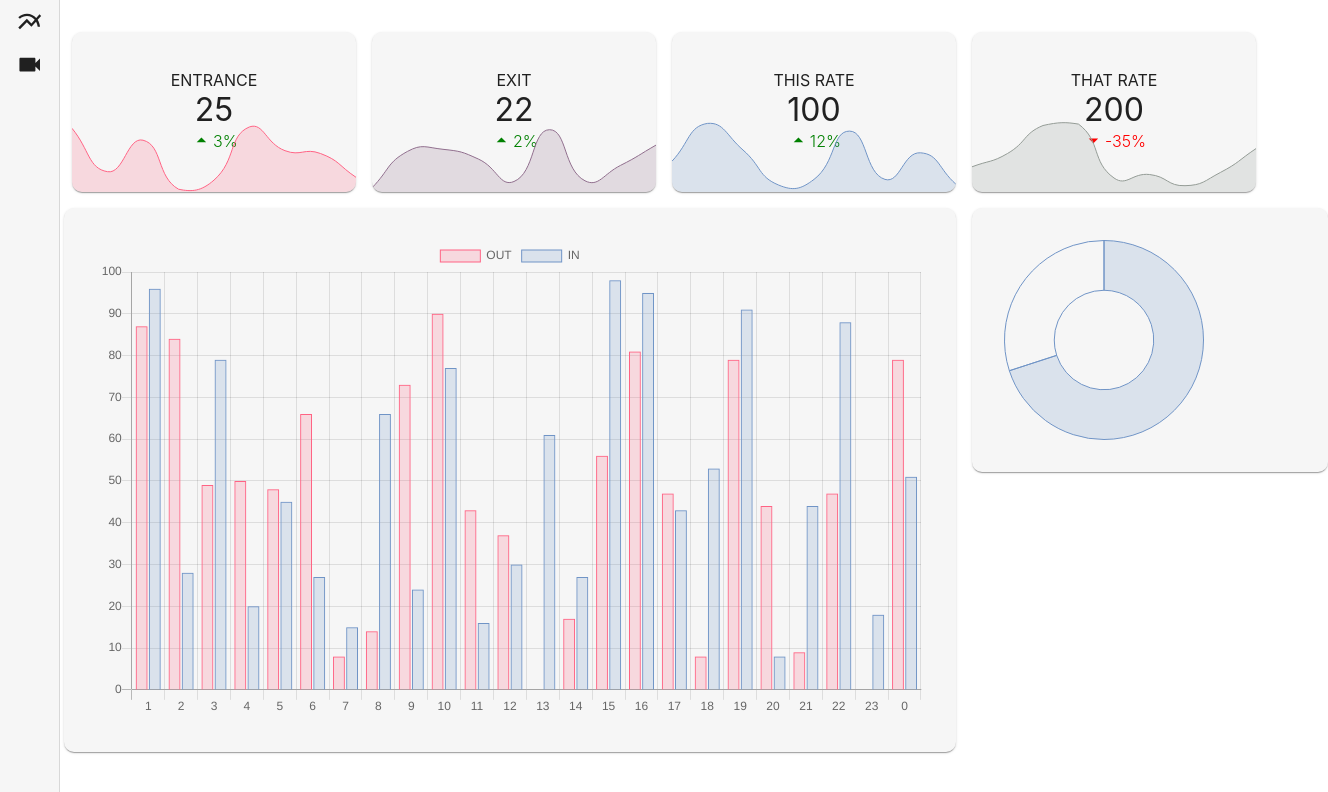
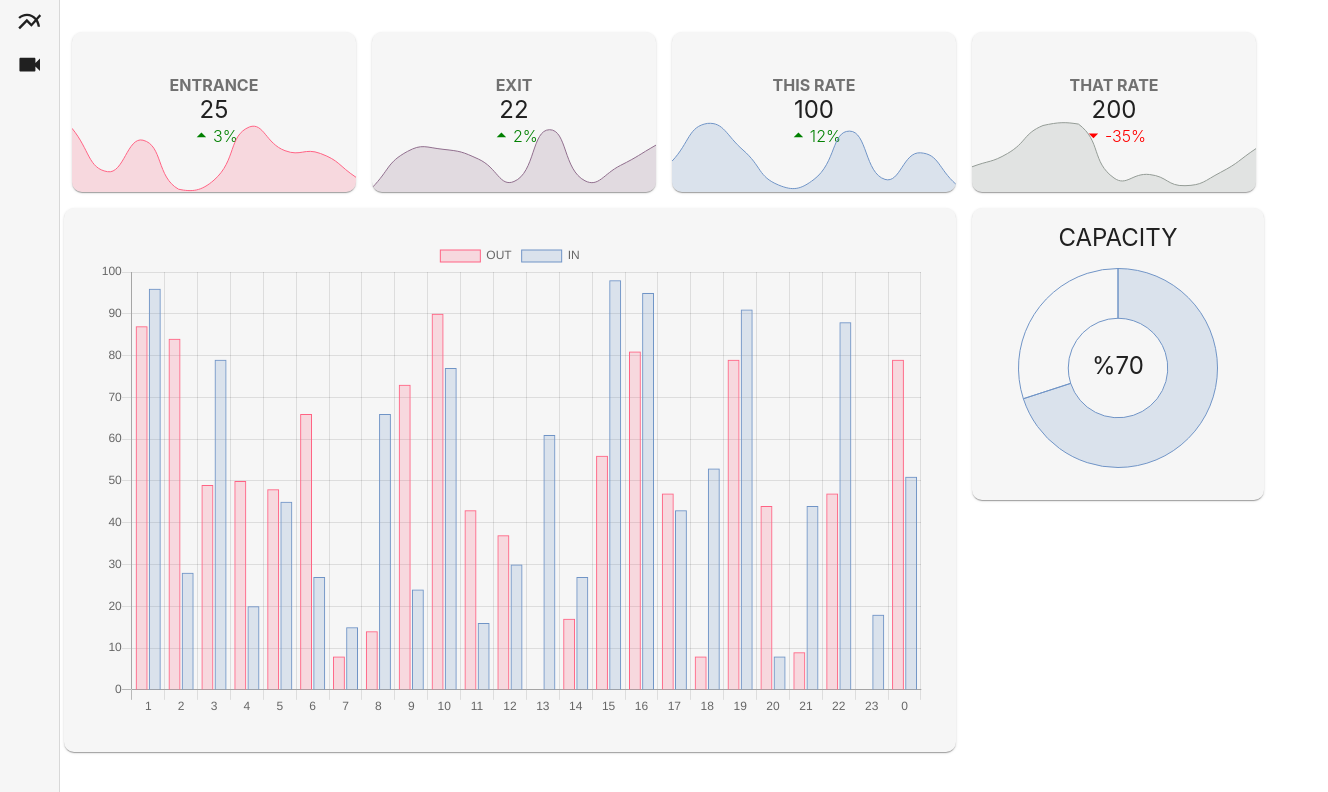
Before and after one commit to Corsage/2020-vision, a React (Create React App) app in the folder front/my-app/: page /dashboard in a window 1280 px wide. Shown: the top 792 px of the page, 1328 px wide, since content can reach past the window. Built offline with nearby package versions, Linux system fonts and the light colour scheme.

Commit message:
finish doughnut chart

```diff
--- a/front/my-app/src/components/DashboardOverview.js
+++ b/front/my-app/src/components/DashboardOverview.js
@@ -1,4 +1,4 @@
-import { Button, Card, Container, Grid, makeStyles } from '@material-ui/core'
+import { Box, Button, Card, CardHeader, Container, Grid, makeStyles, Typography } from '@material-ui/core'
 import React from 'react'
 import { Bar, Doughnut } from 'react-chartjs-2';
 import SmallStat from './SmallStat';
@@ -16,9 +16,19 @@ const useStyles = makeStyles((theme) => ({
         maxWidth: '100%',
     },
     doughnutCard: {
-        padding: '2rem',
-        width: '100%',
-        maxWidth: '100%'
+        padding: '1rem 2rem 2rem 2rem',
+        maxWidth: '100%',
+        display: 'flex',
+        justifyContent: 'center',
+        position:'relative'
+    },
+    percentageBox: {
+        position:'relative'
+    },
+    percentageText: {
+        position: "absolute",
+        bottom: "7.5rem",
+        zIndex:'100'
     }
 }))
 
@@ -135,13 +145,23 @@ const DashboardOverview = () => {
                 <Grid item md={3} style={{ paddingLeft: '0.5rem' }}>
                     <Grid container direction='column'>
                         <Card className={classes.doughnutCard}>
+                            <Grid container direction="column">
+                                <Typography variant={'h3'} align={'center'} >CAPACITY</Typography>
+                                <Grid container direction='row' justify='center' style={{marginTop:'1rem'}}>
                                     <Doughnut
+                                        style={{ margin: 0 }}
                                         width={200}
                                         height={200}
                                         ref={chartReference}
                                         data={doughnutData}
                                         options={doughnutOptions}
                                     />
+                                </Grid>
+
+                            </Grid>
+                                <Typography variant={'h3'} className={classes.percentageText}>
+                                    %70
+                                </Typography>
 
                         </Card>
                     </Grid>
--- a/front/my-app/src/components/SmallStat.js
+++ b/front/my-app/src/components/SmallStat.js
@@ -22,6 +22,10 @@ const useStyles = makeStyles((theme) => ({
 
     arrow: {
 
+    },
+
+    titleText: {
+        fontWeight: 700,
     }
 }))
 
@@ -99,7 +103,7 @@ const SmallStat = ({ title, value, dataset, rate, color }) => {
     return (
         <Card style={{ width: '100%', height: '10rem' }} >
             <Grid container direction='column' alignItems='center' justify='center' style={{ height: '100%', position: 'relative' }}>
-                <Typography variant={'h4'}>{title}</Typography>
+                <Typography variant={'h4'} color={'textSecondary'} className={classes.titleText} >{title}</Typography>
                 <Typography variant={'h3'}>{value}</Typography>
                 <Typography className={rate < 0? classes.rateTextRed : classes.rateTextGreen} >
                     {rate < 0 &&
--- a/front/my-app/src/defaultTheme.js
+++ b/front/my-app/src/defaultTheme.js
@@ -9,14 +9,14 @@ export default {
         fontWeightBold: 700,
 
         h1: {
-            fontSize: '4rem',
+            fontSize: '3rem',
             fontWeight: 500,
         },
         h2: {
-            fontSize: '3rem',
+            fontSize: '2rem',
         },
         h3: {
-            fontSize: '2rem'
+            fontSize: '1.5rem'
         },
         h4: {
             fontSize: '1rem'
```
Lines whose indentation alone changed are shown as unchanged.
